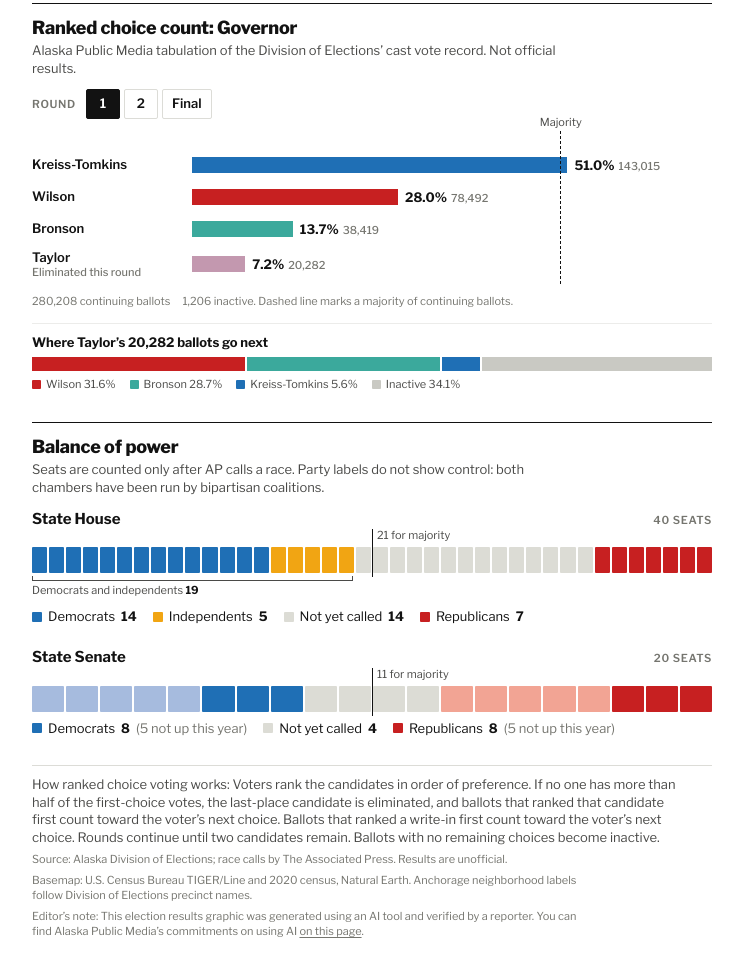
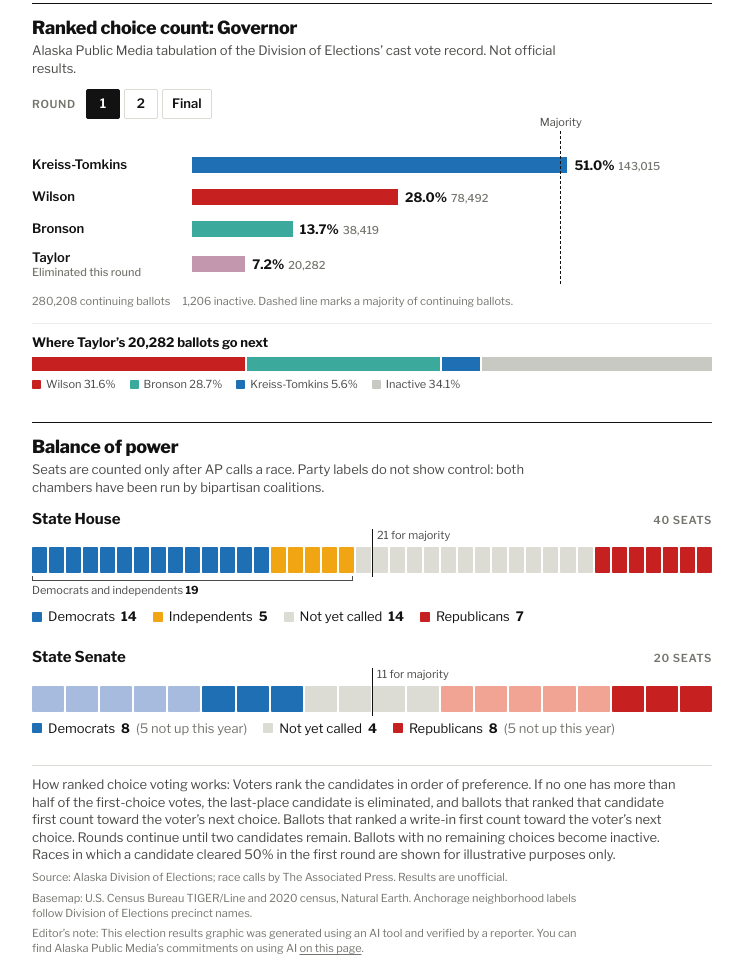
Before and after one commit to eriwinsto/ak-results-2026, a plain HTML site: page site/index.html in a window 1280 px wide. Shown: the part 1176-2156 px from the top of the page, without its empty margins (268-1011 px from the left). Drawn offline with nearby package versions, Linux system fonts and the light colour scheme.

Commit message:
Explainer: illustrative-purposes sentence (Eric's wording)
Co-Authored-By: Claude Opus 5.5 <noreply@anthropic.com>
Claude-Session: https://claude.ai/code/session_01Cnwrj4QUEWT6AsomazzRmM

```diff
--- a/site/index.html
+++ b/site/index.html
@@ -421,7 +421,7 @@ const COPY = {
   // {missing} is replaced by a button that opens the list of precincts (built by build_data.py --cvr)
   cvrGap: 'The Cast Vote Record, the ballot data file provided by the Division of Elections, contains fewer ballots than the division\u2019s latest first-choice results. It is currently missing {missing}. Final tabulation by the Division of Elections won\u2019t happen until Nov. 18.',
   cvrGapButton: (n) => `${n} precincts`,
-  rcvExplainer: 'How ranked choice voting works: Voters rank the candidates in order of preference. If no one has more than half of the first-choice votes, the last-place candidate is eliminated, and ballots that ranked that candidate first count toward the voter’s next choice. Ballots that ranked a write-in first count toward the voter’s next choice. Rounds continue until two candidates remain. Ballots with no remaining choices become inactive.',
+  rcvExplainer: 'How ranked choice voting works: Voters rank the candidates in order of preference. If no one has more than half of the first-choice votes, the last-place candidate is eliminated, and ballots that ranked that candidate first count toward the voter’s next choice. Ballots that ranked a write-in first count toward the voter’s next choice. Rounds continue until two candidates remain. Ballots with no remaining choices become inactive. Races in which a candidate cleared 50% in the first round are shown for illustrative purposes only.',
   source: 'Source: Alaska Division of Elections; race calls by The Associated Press. Results are unofficial.',
   disclosure: 'Editor’s note: This election results graphic was generated using an AI tool and verified by a reporter. You can find Alaska Public Media’s commitments on using AI [on this page](https://alaskapublic.org/about).',   // [link text](url) becomes a link
   basemapCredit: 'Basemap: U.S. Census Bureau TIGER/Line and 2020 census, Natural Earth. Anchorage neighborhood labels follow Division of Elections precinct names.',
```
